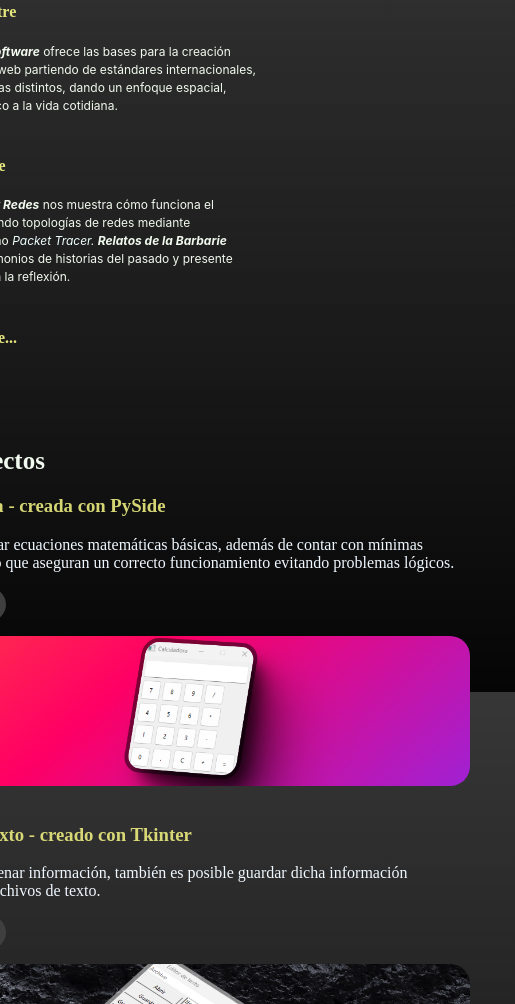
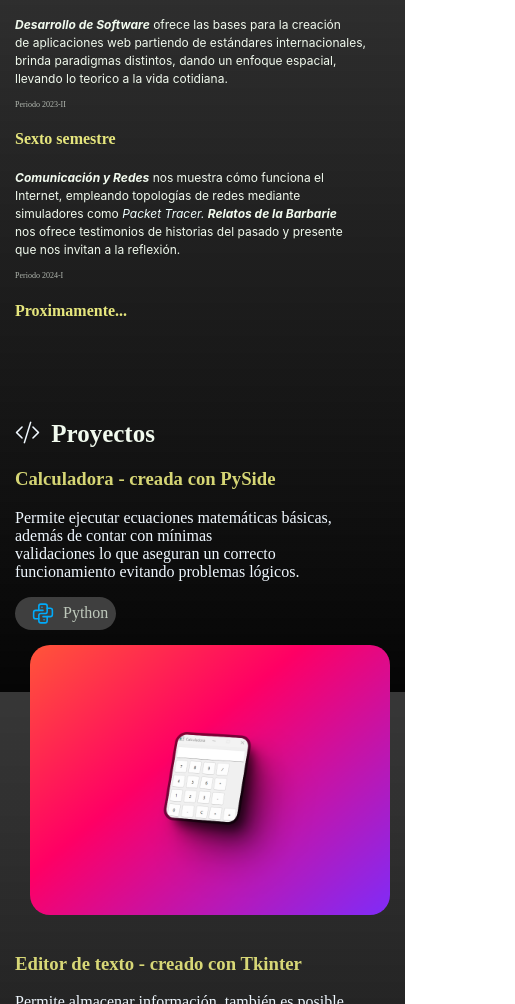
Before and after one commit to MichaelTaboada2003/Portafolio, a plain HTML site: page index.html in a window 390 px wide. Shown: the part 996-2000 px from the top of the page, 515 px wide, since content can reach past the window. Drawn offline with nearby package versions, Linux system fonts and the light colour scheme.

Commit message:
Compatibilidad con los telefonos

```diff
--- a/css/estilos.css
+++ b/css/estilos.css
@@ -8,9 +8,8 @@ body {
     height: 100vh;
 }
 
-html{
+html {
     height: 100%;
-
 }
 
 ul {
@@ -43,44 +42,40 @@ li a {
     font-family: "inter", sans-serif;
 }
 
-.icono{
+.icono {
     width: 2.8rem;
     height: 2.8rem;
     border-radius: 50%;
     overflow: hidden;
     object-fit: cover;
     object-position: center;
-
 }
 
-
-li a:hover{
+li a:hover {
     background-color: #8db8bb;
     border-radius: 20px;
     padding: 8px;
     margin: 10px;
 }
 
-.titulos{
+.titulos {
     color: #f1faee;
     font-size: 25px;
 }
 
-main{
+main {
     display: grid;
     justify-content: center;
     align-items: center;
 }
 
-.contenedor{
-
+.contenedor {
     margin: 50px auto;
     padding: 30px;
     border-radius: 10px;
 }
 
-
-.referencia{
+.referencia {
     text-decoration: none;
     color: #f1faee;
     background-color: #292929;
@@ -88,19 +83,22 @@ main{
     margin: 5px;
     border-radius: 10px;
 }
-.contenedor_2{
+
+.contenedor_2 {
     margin: 100px auto;
 }
-.parrafos{
+
+.parrafos {
     color: #f1faee;
     font-size: 12px;
     font-family: "inter", sans-serif;
     line-height: 1.5;
     max-width: 70%;
 }
-.mini{
+
+.mini {
     font-size: 8px;
-    color: rgba(241, 250, 238, .7);
+    color: rgba(241, 250, 238, 0.7);
 }
 
 .icono-personalizado {
@@ -113,12 +111,25 @@ main{
     font-size: 16px;
 }
 
-.imagen{
-    width: 550px;
-    height: 150px;
+.imagen {
+    width: 100%; /* Cambié a un ancho del 100% para que sea adaptable */
+    max-width: 550px; /* Añadí un ancho máximo para evitar que sea demasiado grande en pantallas grandes */
+    height: auto; /* Ajuste automático de la altura para mantener la proporción */
     border-radius: 20px;
     overflow: hidden;
     object-fit: cover;
     object-position: center;
     margin: 15px;
 }
+
+/* Media query para estilos específicos de dispositivos móviles */
+@media (max-width: 768px) {
+    .contenedor {
+        margin: 20px auto;
+        padding: 15px;
+    }
+
+    .parrafos {
+        max-width: 100%; /* Cambié a un ancho máximo del 100% para adaptarse a pantallas más pequeñas */
+    }
+}
```
Also changed, not shown: 1 other file.
